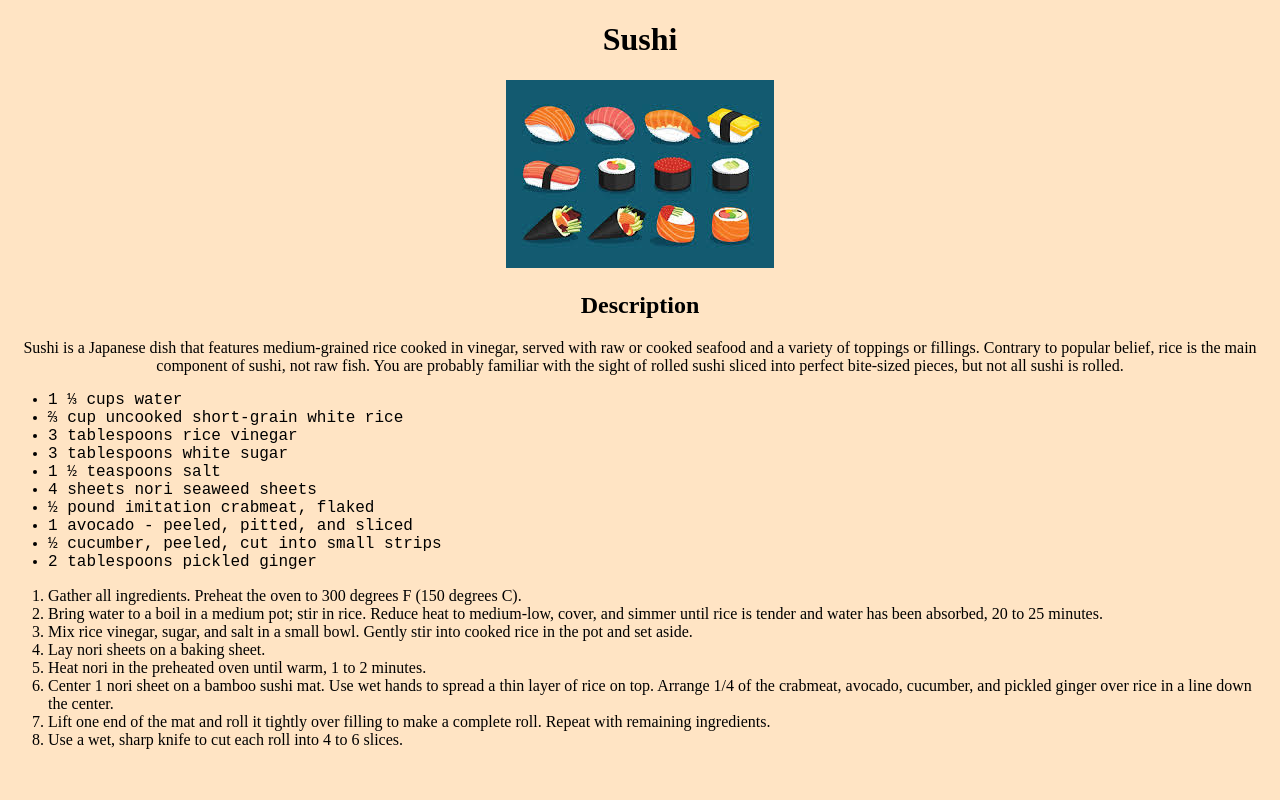
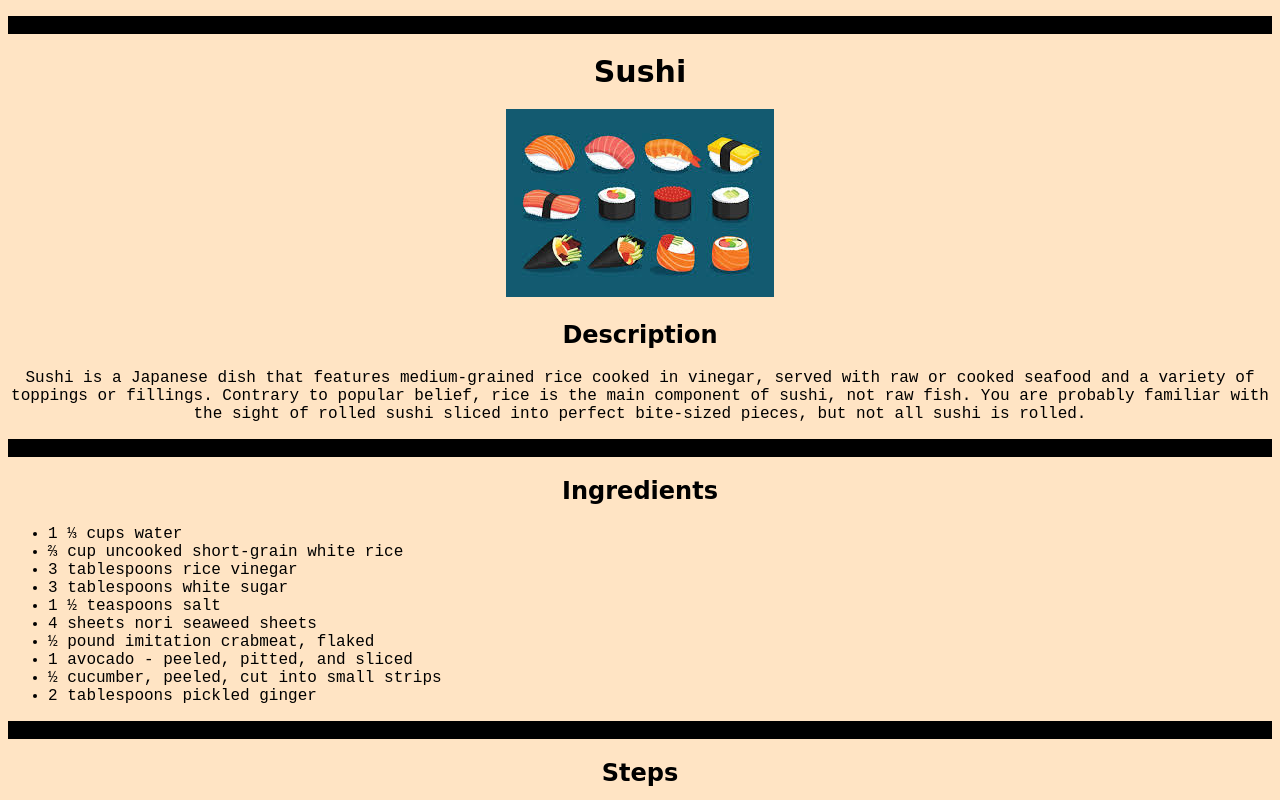
Before and after one commit to 54MU31M00R3/odin-recipes, a plain HTML site: page recipes/sushi.html in a window 1280 px wide. Shown: the top 800 px of the page. Drawn offline with Linux system fonts and the light colour scheme.

Commit message:
Add headings to recipe ingredients and steps as well as making them bold, increasing font size, and assigning a font

```diff
--- a/recipes/sushi.html
+++ b/recipes/sushi.html
@@ -6,9 +6,10 @@
 
     </head>
     <body>
-        <h1>Sushi</h1>
+        <p class="break">-</p>
+        <h1 id="recipe-name">Sushi</h1>
         <img src="../images/sushi.jpeg" alt="picture of sushi">
-        <h2>Description</h2>
+        <h2 class="subheading">Description</h2>
         <p>
             Sushi is a Japanese dish that features
             medium-grained rice cooked in vinegar,
@@ -21,7 +22,8 @@
             sliced into perfect bite-sized pieces,
             but not all sushi is rolled.
         </p>
-        <p> </p>
+        <p class="break">-</p>
+        <h2 class="subheading">Ingredients</h2>
         <ul>
             <li>1 ⅓ cups water</li>
             <li>⅔ cup uncooked short-grain white rice</li>
@@ -34,6 +36,8 @@
             <li>½ cucumber, peeled, cut into small strips</li>
             <li>2 tablespoons pickled ginger</li>
         </ul>
+        <p class="break">-</p>
+        <h2 class="subheading">Steps</h2>
         <ol>
             <li>Gather all ingredients. Preheat the oven to 300 degrees F (150 degrees C).</li>
             <li>Bring water to a boil in a medium pot; stir in rice. Reduce heat to medium-low, cover, and simmer until rice is tender and water has been absorbed, 20 to 25 minutes.</li>
--- a/styles.css
+++ b/styles.css
@@ -3,9 +3,25 @@
     background-color: bisque;
     text-align: center;
 }
-ul{
+ul, ol, p, h1, h2{
     font-family: 'Courier New', Courier, monospace;
 }
 li {
     text-align: left;
 }
+.break {
+    background-color: black;
+}
+#recipe-name {
+    font-weight: bold;
+    font-family: cursive;
+    font-size: 30px;
+}
+.subheading {
+    font-weight: bold;
+    font-family: cursive;
+    font-size: 24px;
+}
+.text {
+    font-size: 20px;
+}
```
Also changed, not shown: recipes/nuggets.html (+7 -2 lines), recipes/pizza.html (+7 -2 lines).
